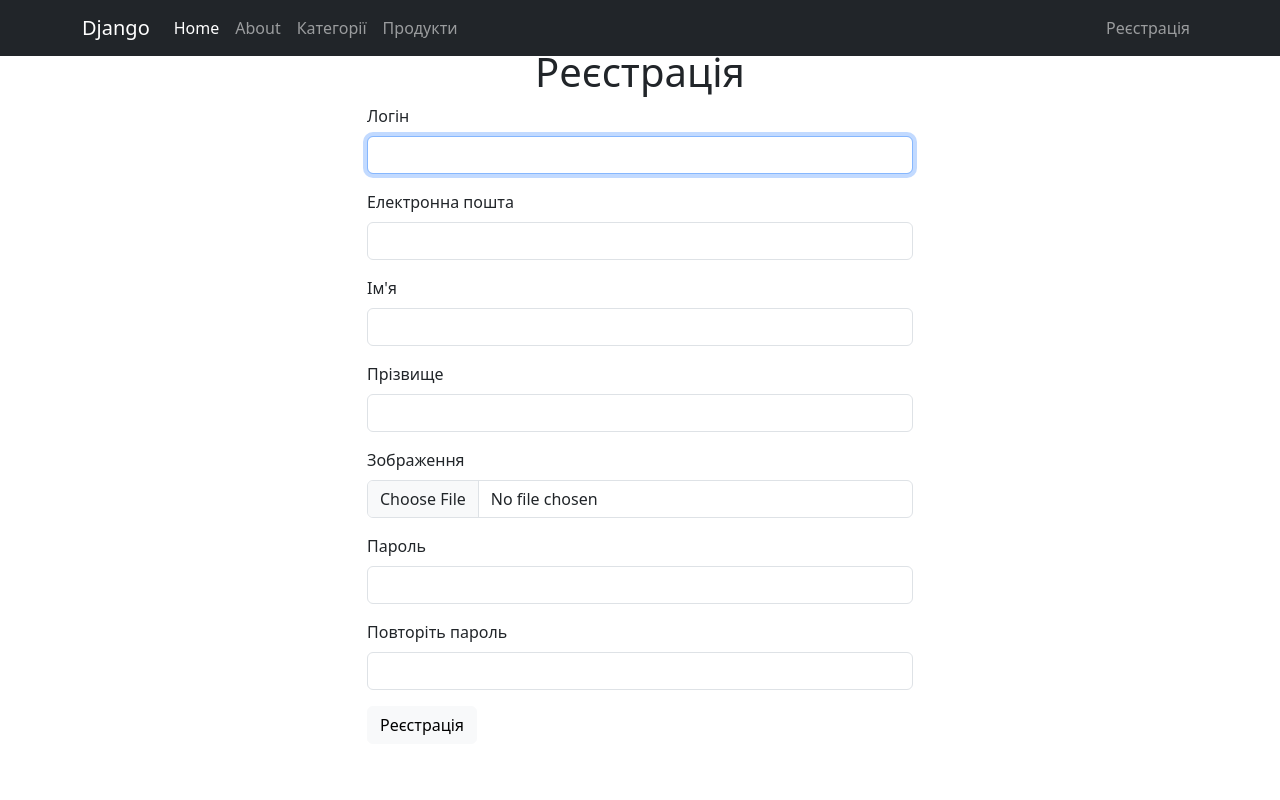
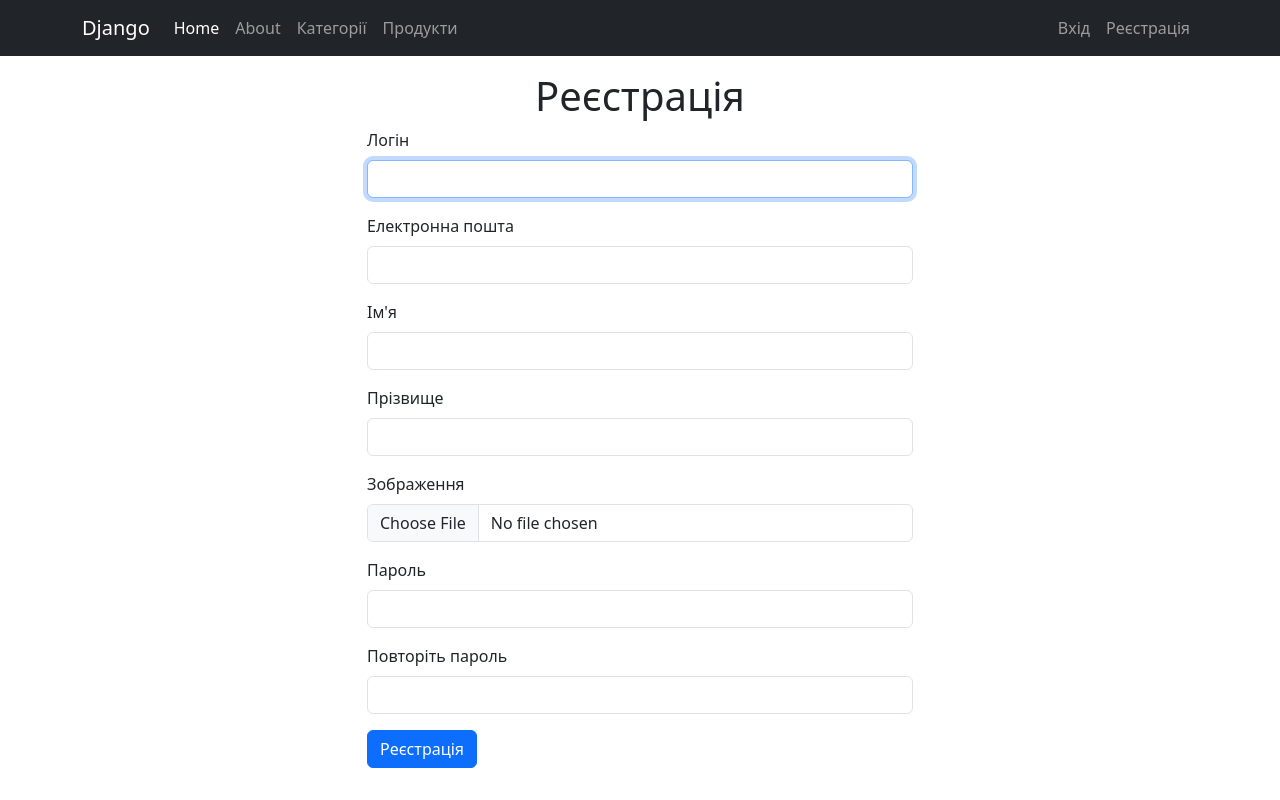
Before and after one commit to 0Taras0/PythonDjangoMVT, a Django app: page /users/register in a window 1280 px wide. Run offline with Django 5.2, Linux system fonts and the light colour scheme.

Commit message:
Added login and logout for users

```diff
--- a/djangomvt/mysite/settings.py
+++ b/djangomvt/mysite/settings.py
@@ -127,8 +127,10 @@ STATICFILES_DIRS = [
 ]
 
 IMAGES_URL = '/images/'
+AVATARS_URL = '/avatars/'
 
 IMAGES_ROOT = BASE_DIR / 'images'
+AVATARS_ROOT = BASE_DIR / 'avatars'
 
 AUTH_USER_MODEL = 'users.CustomUser'
 
--- a/djangomvt/mysite/urls.py
+++ b/djangomvt/mysite/urls.py
@@ -32,3 +32,4 @@ urlpatterns = [
 ]
 
 urlpatterns += static(settings.IMAGES_URL, document_root=settings.IMAGES_ROOT)
+urlpatterns += static(settings.AVATARS_URL, document_root=settings.AVATARS_ROOT)
--- a/djangomvt/templates/layout.html
+++ b/djangomvt/templates/layout.html
@@ -7,17 +7,16 @@
     <title>Головна сторінка</title>
     <link href="https://cdn.jsdelivr.net/npm/bootstrap@5.3.8/dist/css/bootstrap.min.css" rel="stylesheet" integrity="sha384-sRIl4kxILFvY47J16cr9ZwB07vP4J8+LH7qKQnuqkuIAvNWLzeN8tE5YBujZqJLB" crossorigin="anonymous">
     <link rel="stylesheet" href="{% static 'style.css' %}">
-
 </head>
 <body>
 
     <header>
         <nav class="navbar navbar-expand-md navbar-dark fixed-top bg-dark">
             <div class="container">
-                <a class="navbar-brand" href="#">Django</a>
+                <a class="navbar-brand" href="/">Django</a>
                 <button class="navbar-toggler" type="button" data-bs-toggle="collapse" data-bs-target="#navbarCollapse"
                         aria-controls="navbarCollapse" aria-expanded="false" aria-label="Toggle navigation">
-                    class="navbar-toggler-icon"></span>
+                    <span class="navbar-toggler-icon"></span>
                 </button>
                 <div class="collapse navbar-collapse" id="navbarCollapse">
                     <ul class="navbar-nav me-auto mb-2 mb-md-0">
@@ -28,26 +27,52 @@
                             <a class="nav-link" href="/about">About</a>
                         </li>
                         <li class="nav-item">
-                            <a class="nav-link" href='/categories'>Категорії</a>
+                            <a class="nav-link" href="/categories">Категорії</a>
                         </li>
                         <li class="nav-item">
-                            <a class="nav-link" href='/products'>Продукти</a>
+                            <a class="nav-link" href="/products">Продукти</a>
                         </li>
                     </ul>
 
-                    <ul class="navbar-nav">
-                        <li class="nav-item">
-                            <a class="nav-link" href="{% url 'users:register' %}">Реєстрація</a>
-                        </li>
+                    <ul class="navbar-nav align-items-center">
+                        {% if user.is_authenticated %}
+                            <li class="nav-item d-flex align-items-center">
+                                {% if user.image_small %}
+                                    <img src="{{ user.image_small.url }}"
+                                        alt="avatar"
+                                        class="rounded-circle me-2"
+                                        width="32" height="32">
+                                {% else %}
+                                    <img src="{% static 'images/default-avatar.jpg' %}"
+                                        alt="avatar"
+                                        class="rounded-circle me-2"
+                                        width="32" height="32">
+                                {% endif %}
+                                <span class="navbar-text text-light">
+                                    Вітаю, {{ user.first_name|default:user.username }}!
+                                </span>
+                            </li>
+                            <li class="nav-item">
+                                <a class="nav-link" href="{% url 'users:logout' %}">Вихід</a>
+                            </li>
+                        {% else %}
+                            <li class="nav-item">
+                                <a class="nav-link" href="{% url 'users:login' %}">Вхід</a>
+                            </li>
+                            <li class="nav-item">
+                                <a class="nav-link" href="{% url 'users:register' %}">Реєстрація</a>
+                            </li>
+                        {% endif %}
                     </ul>
+
 
                 </div>
             </div>
         </nav>
     </header>
 
-    <div class="container">
-        {% block content%}
+    <div class="container mt-5 pt-4">
+        {% block content %}
         {% endblock %}
     </div>
 
--- a/djangomvt/users/forms.py
+++ b/djangomvt/users/forms.py
@@ -1,6 +1,6 @@
 from django import forms
 from .models import CustomUser
-from django.contrib.auth.forms import UserCreationForm
+from django.contrib.auth.forms import UserCreationForm, AuthenticationForm
 
 class CustomUserCreationForm(UserCreationForm):
     username = forms.CharField(
@@ -45,3 +45,13 @@ class CustomUserCreationForm(UserCreationForm):
         if CustomUser.objects.filter(email=email).exists():
             raise forms.ValidationError("Ця електронна пошта вже зареєстрована")
         return email
+
+class LoginForm(AuthenticationForm):
+    username = forms.CharField(
+        label="Email або Логін",
+        widget=forms.TextInput(attrs={'class': 'form-control'})
+    )
+    password = forms.CharField(
+        label="Пароль",
+        widget=forms.PasswordInput(attrs={'class': 'form-control'})
+    )
--- a/djangomvt/users/templates/register.html
+++ b/djangomvt/users/templates/register.html
@@ -79,7 +79,7 @@
 
 
     <div class="d-flex flex-row">
-        <button type="submit" class="btn btn-light">Реєстрація</button>
+        <button type="submit" class="btn btn-primary">Реєстрація</button>
     </div>
 </form>
 </div>
--- a/djangomvt/users/urls.py
+++ b/djangomvt/users/urls.py
@@ -5,4 +5,6 @@ app_name = 'users'
 
 urlpatterns = [
     path('register', views.register, name='register'),
+    path("login", views.login_view, name="login"),
+    path("logout", views.logout_view, name="logout"),
 ]
--- a/djangomvt/users/views.py
+++ b/djangomvt/users/views.py
@@ -2,9 +2,10 @@ from django.shortcuts import render
 
 
 from django.shortcuts import render, redirect
-from .forms import CustomUserCreationForm
+from .forms import CustomUserCreationForm, LoginForm
 from .utils import compress_image
 from django.contrib import messages
+from django.contrib.auth import login, logout
 
 # Create your views here.
 def register(request):
@@ -24,6 +25,7 @@ def register(request):
                     optimized_image, image_name = compress_image(request.FILES['image'], size=(1200,1200))
                     user.image_large.save(image_name, optimized_image, save=False)
                 user.save()
+                login(request, user)
                 return redirect('categories:show_categories')
             except Exception as e:
                 messages.error(request, f'Помилка при реєстрації: {str(e)}')
@@ -32,3 +34,19 @@ def register(request):
     else:
         form = CustomUserCreationForm()
     return render(request, 'register.html', {'form': form})
+
+def login_view(request):
+    if request.method == "POST":
+        form = LoginForm(data=request.POST)
+        if form.is_valid():
+            user = form.get_user()
+            login(request, user)
+            return redirect("home")
+    else:
+        form = LoginForm()
+    return render(request, "login.html", {"form": form})
+
+
+def logout_view(request):
+    logout(request)
+    return redirect("users:login")
```
Also changed, not shown: djangomvt/users/templates/login.html (added, +31 -0 lines), djangomvt/avatars/14d4b12f-0.webp (added), djangomvt/avatars/1b39f0b5-e.webp (added), djangomvt/avatars/2fe239a5-5.webp (added), djangomvt/avatars/48565a98-7.webp (added), djangomvt/avatars/5ac9ee53-f.webp (added), djangomvt/avatars/609688d0-5.webp (added), djangomvt/avatars/b5b8b104-8.webp (added), djangomvt/avatars/c27e9cd3-c.webp (added), djangomvt/avatars/f12d26f3-1.webp (added), djangomvt/db.sqlite3, djangomvt/static/images/default-avatar.jpg (added).
